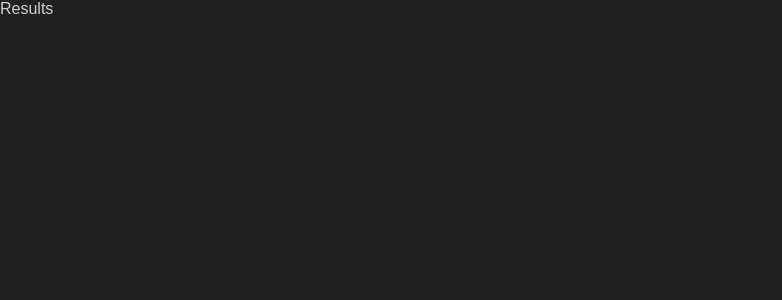
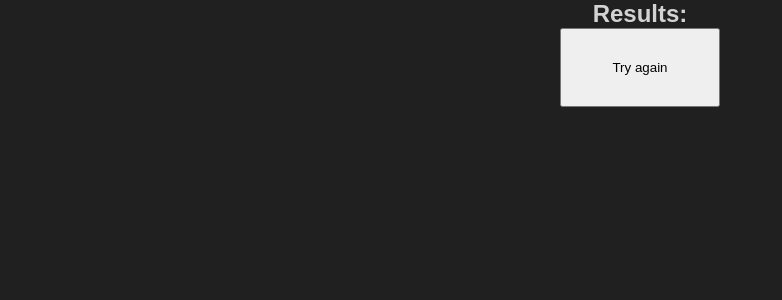
Before and after one commit to josephmeadowcroft/EconDaily, a React (Vite) app: page /results in a window 1280 px wide. Shown: the top 300 px of the page, without its empty margins (0-782 px from the left). Built offline with nearby package versions, Linux system fonts and the light colour scheme.

Commit message:
try again button

```diff
--- a/src/components/Results/Results.jsx
+++ b/src/components/Results/Results.jsx
@@ -1,10 +1,18 @@
-import React from 'react'
-import './results.scss'
+import React from "react";
+import "./results.scss";
+import { useNavigate } from "react-router-dom";
 
 const Results = () => {
+  const navigate = useNavigate();
+
   return (
-    <div>Results</div>
-  )
-}
+    <div className="results">
+      <div className="allResults">
+        <h2>Results:</h2>
+        <button onClick={() => navigate("/quiz")}>Try again</button>
+      </div>
+    </div>
+  );
+};
 
-export default Results
+export default Results;
--- a/src/components/Results/results.scss
+++ b/src/components/Results/results.scss
@@ -0,0 +1,16 @@
+.results {
+  height: 100%;
+  width: 100%;
+
+  .allResults {
+    display: flex;
+    flex-direction: column;
+    justify-content: center;
+    align-items: center;
+
+    button {
+      padding: 30px 50px;
+    }
+  }
+
+}
```
